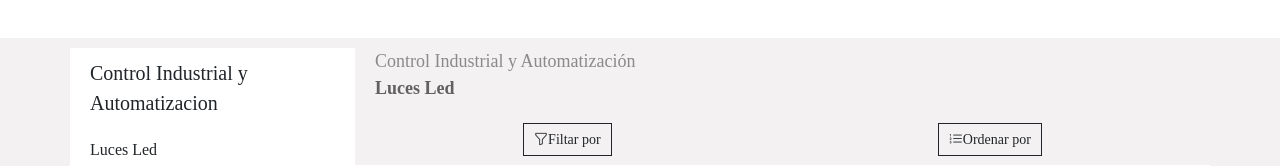
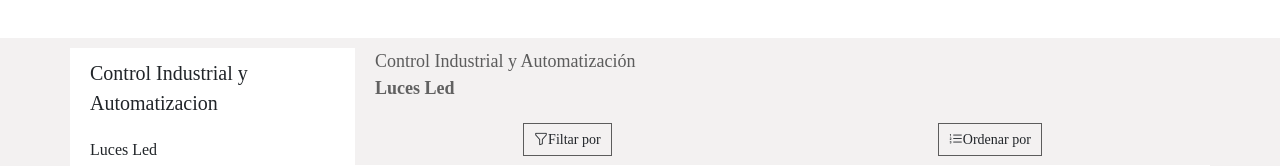
Before and after one commit to vmsalcedo/acsa-web, a plain HTML site: page pages/productos.html in a window 1280 px wide. Shown: the part 172-338 px from the top of the page. Drawn offline with nearby package versions, Linux system fonts and the light colour scheme; files whose address does not match are found by name.

Commit message:
titulos de los productos 040823 12:06

```diff
--- a/css/style2.css
+++ b/css/style2.css
@@ -12,7 +12,7 @@
   --bg-alpha-color: rgb(29, 94, 169, 0.75);
 
   --bg-gradient-color: linear-gradient(to right, blue, pink);
-  --text-gris:#8b8989;
+  --text-gris:#5c5c5c;
 }
 
 @import url("https://fonts.googleapis.com/css2?family=Poppins:wght@100;200;400&display=swap"); /*font-family: 'Poppins', sans-serif*/
@@ -273,7 +273,7 @@
 .filtrarpor-movil{
 
   font-size: 14px;
-  border: solid 1px ;
+  border: solid 1px var(--text-gris) ;
   cursor: pointer;
   padding: 5px 10px;
 }
@@ -281,7 +281,8 @@
 .ordenarx-movil{
 
   font-size: 14px;
-  border: solid 1px;
+  border: solid 1px var(--text-gris);
+
   cursor: pointer;
   padding: 5px 10px;
 }
```
